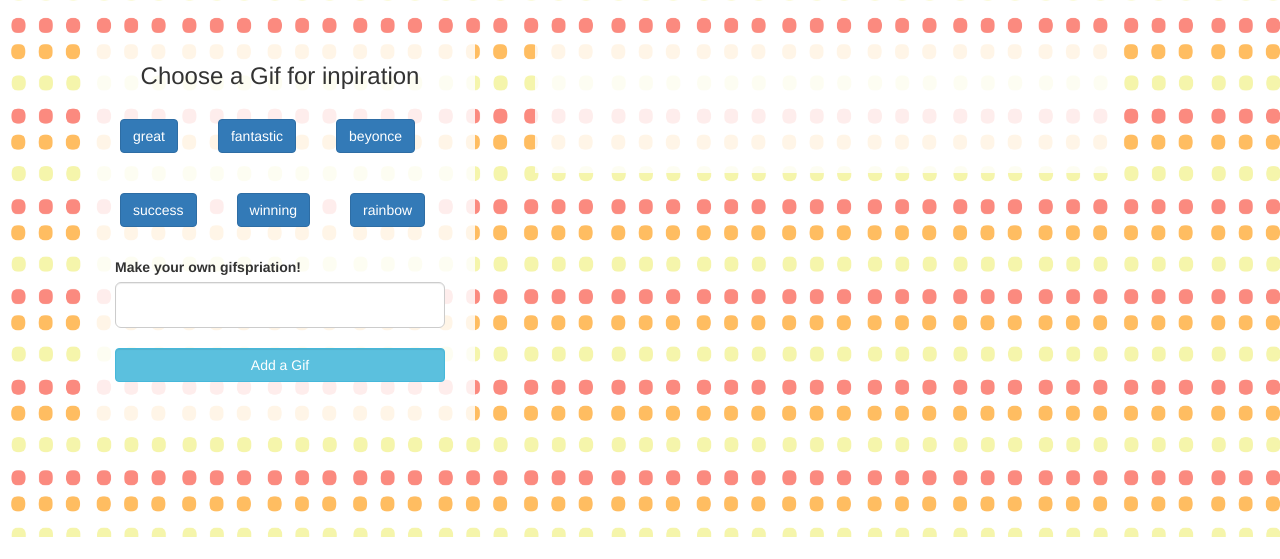
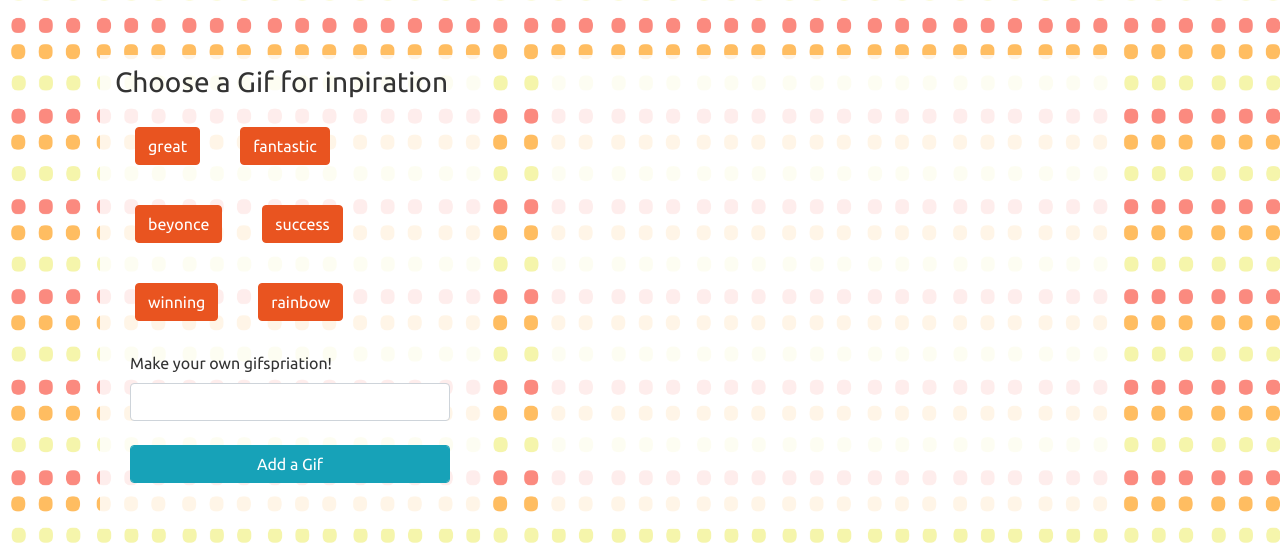
Before and after one commit to sharklemon/Gifspiration, a plain HTML site: page index.html in a window 1280 px wide. Shown: the part 263-822 px from the top of the page. Before the commit the page ends 800 px from the top, so only its background shows below. Drawn offline with nearby package versions, Linux system fonts and the light colour scheme.

Commit message:
Update index.html

```diff
--- a/index.html
+++ b/index.html
@@ -5,7 +5,7 @@
 	<title>Gifspiration</title>
 	<!-- Bootstrap File -->
 	<link rel="stylesheet" href="assets/css/reset.css">
-	<link rel="stylesheet" href="https://bootswatch.com/united/bootstrap.css">
+	<link rel="stylesheet" href="https://bootswatch.com/4/united/bootstrap.css">
 	<link rel="stylesheet" href="assets/css/style.css">
 	<link href="https://fonts.googleapis.com/css?family=Vollkorn:400,900" rel="stylesheet">
 	<!-- JQuery -->
```
